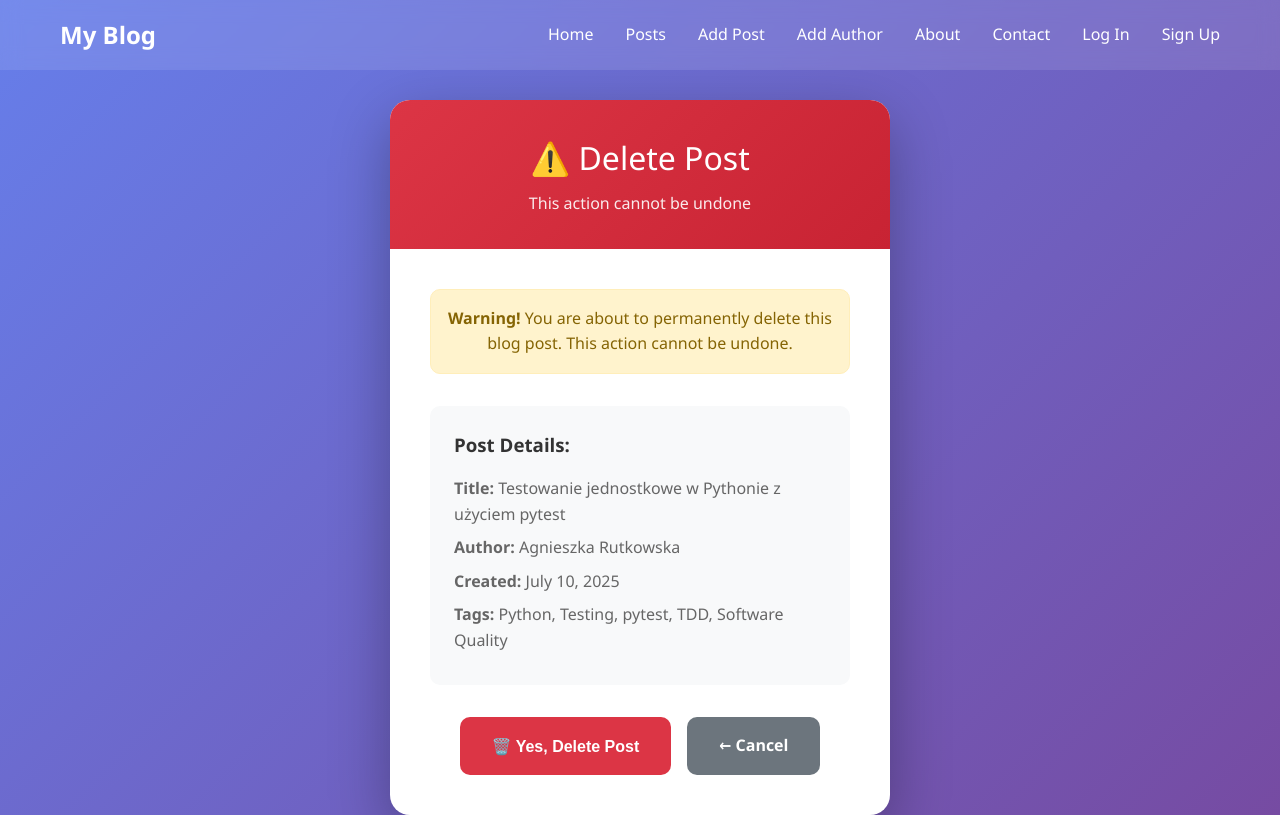
After one commit to Litde/my_site, a Django app: page /blog/post/11/delete/ in a window 1280 px wide. The commit adds this page. Run offline with Django 5.2, Linux system fonts and the light colour scheme; data comes from the database, SQL or seed files in the repository.

Commit message:
Added like logic to the post, added admin actions like editing and removing posts, session works

```diff
--- a/blog/models.py
+++ b/blog/models.py
@@ -37,6 +37,8 @@ class BlogPost(models.Model):
 
     slug = models.SlugField(max_length=200, unique=True, blank=True, null=True)
 
+    like_count = models.PositiveIntegerField(default=0)
+
     class Meta:
         ordering = ['-created_at']
         verbose_name_plural = "Blog Posts"
--- a/blog/templates/blog/add_post.html
+++ b/blog/templates/blog/add_post.html
@@ -1,4 +1,5 @@
 <!DOCTYPE html>
+{% load auth_extras %}
 <html lang="en">
 <head>
     <meta charset="UTF-8">
--- /dev/null
+++ b/blog/templates/blog/delete_post.html
@@ -0,0 +1,312 @@
+<!DOCTYPE html>
+{% load auth_extras %}
+<html lang="en">
+<head>
+    <meta charset="UTF-8">
+    <meta name="viewport" content="width=device-width, initial-scale=1.0">
+    <title>Delete Post - My Blog</title>
+    <style>
+        * {
+            margin: 0;
+            padding: 0;
+            box-sizing: border-box;
+        }
+
+        body {
+            font-family: 'Segoe UI', Tahoma, Geneva, Verdana, sans-serif;
+            line-height: 1.6;
+            color: #333;
+            background: linear-gradient(135deg, #667eea 0%, #764ba2 100%);
+            min-height: 100vh;
+            display: flex;
+            align-items: center;
+            justify-content: center;
+        }
+
+        .container {
+            max-width: 1200px;
+            margin: 0 auto;
+            padding: 0 20px;
+            width: 100%;
+        }
+
+        /* Header */
+        header {
+            position: fixed;
+            top: 0;
+            left: 0;
+            right: 0;
+            background: rgba(255, 255, 255, 0.1);
+            backdrop-filter: blur(10px);
+            color: white;
+            padding: 1rem 0;
+            z-index: 1000;
+        }
+
+        nav {
+            display: flex;
+            justify-content: space-between;
+            align-items: center;
+            max-width: 1200px;
+            margin: 0 auto;
+            padding: 0 20px;
+        }
+
+        .logo {
+            font-size: 1.5rem;
+            font-weight: bold;
+        }
+
+        .nav-links {
+            list-style: none;
+            display: flex;
+            gap: 2rem;
+        }
+
+        .nav-links a {
+            color: white;
+            text-decoration: none;
+            transition: opacity 0.3s;
+        }
+
+        .nav-links a:hover {
+            opacity: 0.8;
+        }
+
+        .nav-links a.active {
+            border-bottom: 2px solid white;
+            padding-bottom: 3px;
+        }
+
+        /* Delete Form */
+        .delete-container {
+            background: white;
+            border-radius: 20px;
+            box-shadow: 0 20px 60px rgba(0,0,0,0.3);
+            overflow: hidden;
+            max-width: 500px;
+            margin: 0 auto;
+            margin-top: 100px;
+        }
+
+        .delete-header {
+            background: linear-gradient(135deg, #dc3545 0%, #c82333 100%);
+            color: white;
+            text-align: center;
+            padding: 2rem;
+        }
+
+        .delete-header h1 {
+            font-size: 2rem;
+            margin-bottom: 0.5rem;
+            font-weight: 300;
+        }
+
+        .delete-header p {
+            opacity: 0.9;
+            font-size: 1rem;
+        }
+
+        .delete-content {
+            padding: 2.5rem;
+        }
+
+        .warning-message {
+            background: #fff3cd;
+            border: 1px solid #ffeeba;
+            color: #856404;
+            padding: 1rem;
+            border-radius: 10px;
+            margin-bottom: 2rem;
+            text-align: center;
+        }
+
+        .post-info {
+            background: #f8f9fa;
+            padding: 1.5rem;
+            border-radius: 10px;
+            margin-bottom: 2rem;
+        }
+
+        .post-info h3 {
+            color: #333;
+            margin-bottom: 1rem;
+        }
+
+        .post-info p {
+            color: #666;
+            margin-bottom: 0.5rem;
+        }
+
+        .button-group {
+            display: flex;
+            gap: 1rem;
+            justify-content: center;
+        }
+
+        .btn {
+            padding: 1rem 2rem;
+            border: none;
+            border-radius: 10px;
+            font-size: 1rem;
+            font-weight: 600;
+            cursor: pointer;
+            text-decoration: none;
+            text-align: center;
+            transition: all 0.3s ease;
+            min-width: 120px;
+        }
+
+        .btn-danger {
+            background: #dc3545;
+            color: white;
+        }
+
+        .btn-danger:hover {
+            background: #c82333;
+            transform: translateY(-2px);
+            box-shadow: 0 5px 15px rgba(220, 53, 69, 0.4);
+        }
+
+        .btn-secondary {
+            background: #6c757d;
+            color: white;
+        }
+
+        .btn-secondary:hover {
+            background: #5a6268;
+            transform: translateY(-2px);
+            box-shadow: 0 5px 15px rgba(108, 117, 125, 0.4);
+        }
+
+        /* Messages */
+        .message {
+            padding: 1rem;
+            border-radius: 10px;
+            margin-bottom: 1.5rem;
+        }
+
+        .message.error {
+            background: #f8d7da;
+            color: #721c24;
+            border: 1px solid #f5c6cb;
+        }
+
+        /* Responsive Design */
+        @media (max-width: 768px) {
+            .delete-container {
+                margin: 80px 15px 20px 15px;
+            }
+
+            .delete-content {
+                padding: 2rem 1.5rem;
+            }
+
+            .button-group {
+                flex-direction: column;
+            }
+        }
+
+        /* Animation */
+        .delete-container {
+            animation: slideUp 0.6s ease-out;
+        }
+
+        @keyframes slideUp {
+            from {
+                opacity: 0;
+                transform: translateY(30px);
+            }
+            to {
+                opacity: 1;
+                transform: translateY(0);
+            }
+        }
+    </style>
+</head>
+<body>
+    <!-- Header -->
+    <header>
+        <nav>
+            <div class="logo">
+                My Blog
+                {% if user.is_authenticated %}
+                    <span style="font-size: 0.8rem; font-weight: normal; margin-left: 15px; opacity: 0.9;">
+                        Welcome, {{ user.first_name|default:user.username }}!
+                    </span>
+                {% endif %}
+            </div>
+            <ul class="nav-links">
+                {% for link in links %}
+                    <li><a href="{{ link.url }}" {% if link.active %}class="active"{% endif %}>{{ link.name }}</a></li>
+                {% endfor %}
+            </ul>
+        </nav>
+    </header>
+
+    <!-- Main Content -->
+    <div class="container">
+        <div class="delete-container">
+            <div class="delete-header">
+                <h1>⚠️ Delete Post</h1>
+                <p>This action cannot be undone</p>
+            </div>
+
+            <div class="delete-content">
+                <!-- Messages -->
+                {% if messages %}
+                    {% for message in messages %}
+                        <div class="message error">
+                            {{ message }}
+                        </div>
+                    {% endfor %}
+                {% endif %}
+
+                <div class="warning-message">
+                    <strong>Warning!</strong> You are about to permanently delete this blog post. This action cannot be undone.
+                </div>
+
+                <!-- Post Information -->
+                <div class="post-info">
+                    <h3>Post Details:</h3>
+                    <p><strong>Title:</strong> {{ post.title }}</p>
+                    <p><strong>Author:</strong> {{ post.author.full_name }}</p>
+                    <p><strong>Created:</strong> {{ post.created_at|date:"F d, Y" }}</p>
+                    {% if post.tags.all %}
+                        <p><strong>Tags:</strong>
+                            {% for tag in post.tags.all %}
+                                {{ tag.name }}{% if not forloop.last %}, {% endif %}
+                            {% endfor %}
+                        </p>
+                    {% endif %}
+                </div>
+
+                <!-- Confirmation Form -->
+                <form method="post">
+                    {% csrf_token %}
+                    <div class="button-group">
+                        <button type="submit" class="btn btn-danger">
+                            🗑️ Yes, Delete Post
+                        </button>
+                        <a href="{% url 'blog:post' post.id %}" class="btn btn-secondary">
+                            ← Cancel
+                        </a>
+                    </div>
+                </form>
+            </div>
+        </div>
+    </div>
+
+    <script>
+        document.addEventListener('DOMContentLoaded', function() {
+            // Add confirmation dialog
+            const deleteForm = document.querySelector('form');
+            deleteForm.addEventListener('submit', function(e) {
+                if (!confirm('Are you absolutely sure you want to delete this post? This action cannot be undone.')) {
+                    e.preventDefault();
+                }
+            });
+        });
+    </script>
+</body>
+</html>
--- a/blog/urls.py
+++ b/blog/urls.py
@@ -9,6 +9,8 @@ urlpatterns = [
     path('contact/', blog_views.contact_view, name='contact'),
     path('posts/', blog_views.BlogPostListView.as_view(), name='posts'),
     path('post/<int:post_id>/', blog_views.BlogPostDetailView.as_view(), name='post'),
+    path('post/<int:post_id>/edit/', blog_views.edit_post_view, name='edit_post'),
+    path('post/<int:post_id>/delete/', blog_views.delete_post_view, name='delete_post'),
     path('add_post/', blog_views.add_post_view, name='add_post'),
     path('add_author/', blog_views.add_author_view, name='add_author'),
     path('login/', blog_views.login_view, name='login'),
--- a/blog/views.py
+++ b/blog/views.py
@@ -1,12 +1,14 @@
-from django.shortcuts import render, redirect
+from django.shortcuts import render, redirect, get_object_or_404
 from django.http import HttpResponse
 from django.contrib import messages
 from django.contrib.auth import authenticate, login, logout
 from django.contrib.auth.models import User
+from django.urls import reverse
 from .models import BlogPost, Author, Tag
 from .forms import NewPostForm, NewAuthorForm, LoginForm, RegisterForm
 from django.views import View
 from django.views.generic import ListView
+from django.shortcuts import get_object_or_404
 
 
 class BlogMainView(View):
@@ -53,6 +55,9 @@ def about_view(request):
     return render(request, 'blog/about.html', {
         'url': 'blog',
         'links': get_navigation_links('About', request.user),
+        'post_count': BlogPost.objects.count(),
+        'author_count': Author.objects.count(),
+        'tag_count': Tag.objects.count(),
     })
 
 def contact_view(request):
@@ -73,6 +78,7 @@ class BlogPostListView(ListView):
         context = super().get_context_data(**kwargs)
         context['url'] = 'blog'
         context['links'] = get_navigation_links('Posts', self.request.user)
+        context['post_count'] = BlogPost.objects.count()
         return context
 
 
@@ -90,7 +96,10 @@ class BlogPostDetailView(View):
                 'article_date': post.created_at.strftime('%B %d, %Y'),
                 'article_author': post.author.full_name(),
                 'article_image': post.image.url if post.image else None,
-                'post': post,  # Pass the full post object for additional data if needed
+                'post': post,
+                'tags': post.tags.all(),
+                'edit_url': reverse('blog:edit_post', args=[post.id]) if request.user.is_authenticated and request.user.is_staff else None,
+                'delete_url': reverse('blog:delete_post', args=[post.id]) if request.user.is_authenticated and request.user.is_staff else None,
             })
         except BlogPost.DoesNotExist:
             return BlogPostListView.as_view()(request)
@@ -127,6 +136,41 @@ def add_post_view(request):
         'url': 'blog',
         'links': get_navigation_links('Add Post', request.user),
         'form': form,
+    })
+
+
+def edit_post_view(request, post_id):
+    post = get_object_or_404(BlogPost, id=post_id)
+    form = NewPostForm(instance=post)
+
+    if request.method == 'POST':
+        form = NewPostForm(request.POST, request.FILES, instance=post)
+        if form.is_valid():
+            form.save()
+            messages.success(request, f'Post "{post.title}" has been updated successfully!')
+            return redirect('blog:post_detail', post_id=post.id)
+        else:
+            messages.error(request, 'Please correct the errors below.')
+
+    return render(request, 'blog/add_post.html', {
+        'url': 'blog',
+        'links': get_navigation_links('Edit Post', request.user),
+        'form': form,
+    })
+
+
+def delete_post_view(request, post_id):
+    post = get_object_or_404(BlogPost, id=post_id)
+
+    if request.method == 'POST':
+        post.delete()
+        messages.success(request, f'Post "{post.title}" has been deleted successfully!')
+        return redirect('blog:posts')
+
+    return render(request, 'blog/delete_post.html', {
+        'url': 'blog',
+        'links': get_navigation_links('Delete Post', request.user),
+        'post': post,
     })
 
 def add_author_view(request):
--- a/my_site/views.py
+++ b/my_site/views.py
@@ -3,6 +3,7 @@ from django.shortcuts import render
 from django.urls import reverse
 from django.views import View
 from django.views.generic.base import TemplateView
+from blog.models import BlogPost
 
 def get_navigation_links(active_page, user=None):
     """Generate navigation links with the correct active page"""
@@ -35,7 +36,12 @@ def get_navigation_links(active_page, user=None):
 
 class BlogMainView(View):
     def get(self, request):
+        # Get the latest 3 posts for featured section
+        featured_posts = BlogPost.objects.select_related('author').order_by('-created_at')[:3]
+
         return render(request, 'my_site/index.html', {
         'url': 'blog',
         'links': get_navigation_links('Home', request.user),
+        'post_count': BlogPost.objects.count(),
+        'featured_posts': featured_posts,
     })
```
Also changed, not shown: blog/templates/blog/about.html (+16 -0 lines), blog/templates/blog/post_text_template.html (+23 -0 lines), blog/templates/blog/posts.html (+60 -5 lines), blog/templatetags/auth_extras.py (added, +20 -0 lines), my_site/templates/my_site/index.html (+29 -19 lines), blog/migrations/0003_delete_user_blogpost_like_count.py (added), blog/templatetags/__init__.py (added), db.sqlite3.
